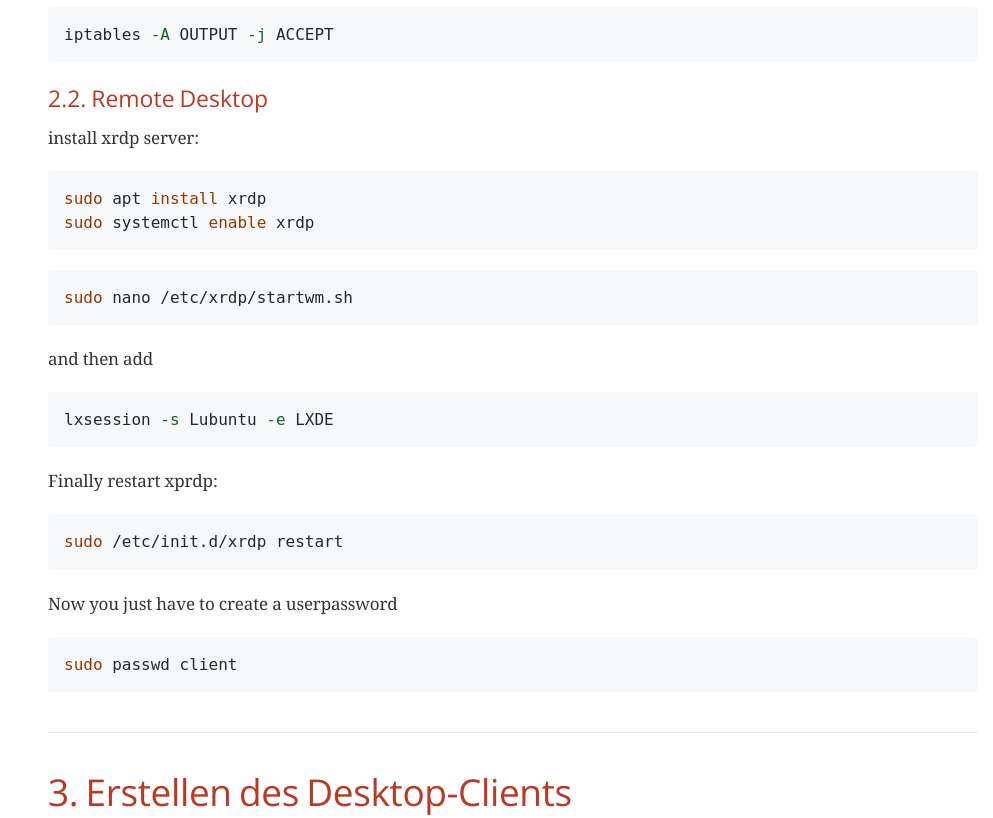
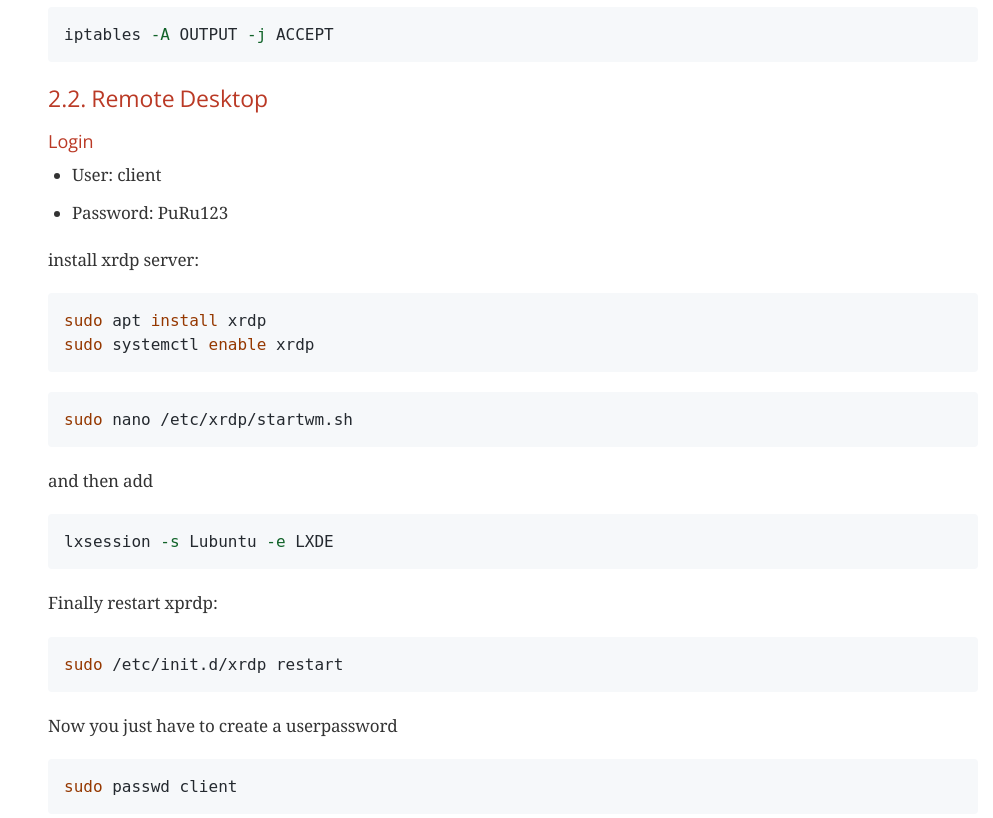
Before and after one commit to Michi4/NWT-Project, a plain HTML site: page index.html in a window 1280 px wide. Shown: the part 1800-2618 px from the top of the page, without its empty margins (287-1280 px from the left). Drawn offline with nearby package versions, Linux system fonts and the light colour scheme; a web font is replaced by a local one.

Commit message:
Deploying to gh-pages from  @ 06e916cb092b950805a37bc7efb60cb26c254dcb 🚀

```diff
--- a/index.html
+++ b/index.html
@@ -660,6 +660,18 @@ nano sysctl <span class="nb">.</span> conf</code></pre>
 </div>
 <div class="sect3">
 <h4 id="_remote_desktop"><a class="anchor" href="#_remote_desktop"></a>2.2. Remote Desktop</h4>
+<div class="sect4">
+<h5 id="_login"><a class="anchor" href="#_login"></a>Login</h5>
+<div class="ulist">
+<ul>
+<li>
+<p>User: client</p>
+</li>
+<li>
+<p>Password: PuRu123</p>
+</li>
+</ul>
+</div>
 <div class="paragraph">
 <p>install xrdp server:</p>
 </div>
@@ -696,6 +708,7 @@ nano sysctl <span class="nb">.</span> conf</code></pre>
 <div class="listingblock">
 <div class="content">
 <pre class="rouge highlight"><code data-lang="bash"><span class="nb">sudo </span>passwd client</code></pre>
+</div>
 </div>
 </div>
 </div>
@@ -1086,7 +1099,7 @@ Implementierung von Maßnahmen zur Gewährleistung der Datensicherheit und Daten
 </div>
 <div id="footer">
 <div id="footer-text">
-Last updated 2023-06-05 14:15:22 UTC
+Last updated 2023-06-12 13:52:11 UTC
 </div>
 </div>
 </body>
```
Also changed, not shown: doc-01.html (+1 -1 lines), doc-02.html (+1 -1 lines), doc-03.html (+1 -1 lines).
